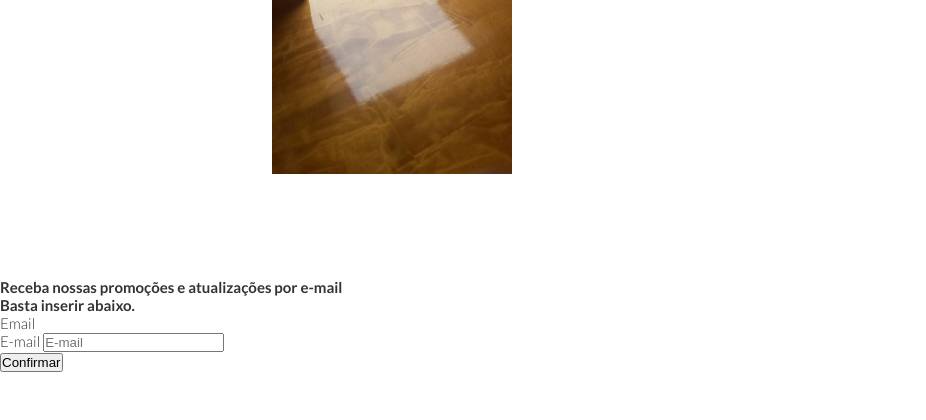
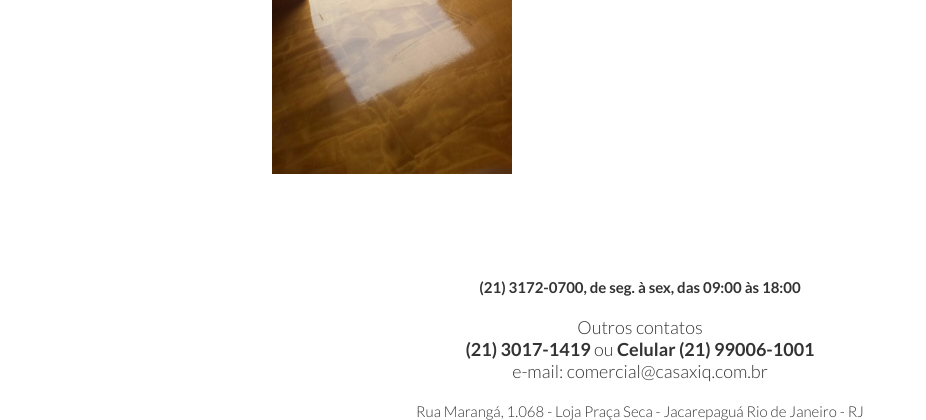
Before and after one commit to m4k/__moow_casaxiq, a PHP site: page /phpmail/view/content_galery/index.php in a window 1280 px wide. Shown: the part 1427-1847 px from the top of the page, without its empty margins (0-926 px from the left). Before the commit the page ends 1799 px from the top, so only its background shows below. Run offline with PHP 8.4, Linux system fonts and the light colour scheme; some libraries are stand-ins or nearby versions.

Commit message:
Commit Atualização de form mail | 24/01/2018 - 02:22h

```diff
--- a/includes/ref.php
+++ b/includes/ref.php
@@ -1,4 +1,5 @@
 <meta name="viewport" content="width=device-width, initial-scale=1, maximum-scale=1, user-scalable=no">
+<link rel="shortcut icon" href="./includes/content_head/img_icon/favicon.ico" />
 <?php
     include_once"./includes/content_head/seo.php";
 ?>
@@ -29,6 +30,7 @@
   href="https://cdnjs.cloudflare.com/ajax/libs/animate.css/3.5.2/animate.min.css"
   integrity="sha384-OHBBOqpYHNsIqQy8hL1U+8OXf9hH6QRxi0+EODezv82DfnZoV7qoHAZDwMwEJvSw"
   crossorigin="anonymous">
+
 <?php
   if (($_SERVER['REMOTE_ADDR'] == '127.0.0.1') or ($_SERVER['REMOTE_ADDR'] == '::1')) {
     $base = './';
--- a/view/content_galery/index.php
+++ b/view/content_galery/index.php
@@ -55,78 +55,20 @@
 
 			</div>
 		</div>
-		<script type="text/javascript">
-			function gravarContato() {
 
-				var animacaotipo = 'animated bounceInDown';
-				var animacaotipo1 = 'animated fadeInLeftBig';
-				var animacaotipo2 = 'animated bounceOutUp';
-				var animacaofim = 'webkitAnimationEnd mozAnimationEnd MSAnimationEnd oanimationend animationend';
-
-				$.ajax({
-					method: "post",
-					url: "./new_mail/cta.php",
-					/**beforeSend: function(){
-						$('#form_contato').hide();
-						$('.load2').show();
-					},*/
-					data: $("#form_contato").serialize(),
-					success: function(data) {
-						if (data == '1') {
-							//$('.load2').hide();
-							$('#form_contato').hide();
-							$('.error-message2').hide();
-							$('.success-message2').show();
-							console.log('Ok ao enviar o e-mail');
-						}else{
-							//$('.load2').hide();
-							$('#form_contato').show();
-							$('.error-send2').addClass(animacaotipo).one(animacaofim, function(){
-								$(this).removeClass(animacaotipo);
-							}).show();
-							console.log('Erro ao enviar e-mail');
-						}
-
-					},
-					error: function(data) {
-						$('#form_contato').hide();
-						$('.error-connect2').addClass(animacaotipo).one(animacaofim, function(){
-							$(this).removeClass(animacaotipo);
-						}).show();
-						console.log('Erro ao enviar e-mail');
-					}
-
-				});
-			}
-		</script>
 		<div class="blue cta1">
 			<div class="container">
 				<div>
-					<h4>Receba nossas promoções e atualizações por e-mail<br>Basta inserir abaixo.</h4>
-					<form class="form-inline" method="post" id="form_contato" action="" onsubmit="gravarContato(); return false;">
-						<input type="hidden" name="sub-cta" value="site">
-						<div class="form-group">
-							<label class="sr-only">Email</label>
-							<p class="form-control-static mail"></p>
-						</div>
-						<div class="form-group">
-							<label for="inputText2" class="sr-only">E-mail</label>
-							<input type="text" class="form-control" id="inputText2" placeholder="E-mail" name="email">
-						</div>
-						<button type="submit" class="btn btn-default" name="enviar">Confirmar</button>
-					</form>
-					<div class="success-message2 w-form-done" align="center">
-						<br>
-						<i class="fa fa-check" aria-hidden="true" style="color: #fff; font-size:36px;"></i>
-					</div>
+					<h4 style="text-align: center;">(21) 3172-0700, de seg. à sex, das 09:00 às 18:00</h4>
+					<p style="text-align:center;font-size: 18px;padding: 20px 2px;">Outros contatos <br><b>(21) 3017-1419</b> ou <b>Celular (21) 99006-1001</b><br>
+					e-mail: comercial@casaxiq.com.br</p>
+					<p style="text-align:center;">Rua Marangá, 1.068 - Loja
+		Praça Seca - Jacarepaguá
+		Rio de Janeiro - RJ</p>
 				</div>
 			</div>
 		</div>
-		<style>
-		.success-message2{
-			display: none;
-		}
-		</style>
+
 		<script src="https://ajax.googleapis.com/ajax/libs/jquery/1.8.2/jquery.min.js"></script>
 		<script src="./view/content_galery/js/jquery.masonry.min.js"></script>
 		<script src="./view/content_galery/js/jquery.history.js"></script>
```
